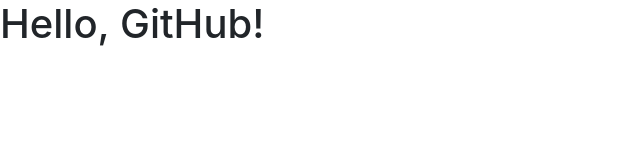
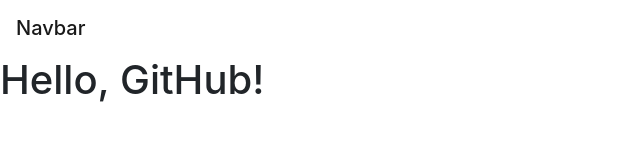
Before and after one commit to AzureBytes/edxwebdemo, a plain HTML site: page index.html in a window 1280 px wide. Shown: the whole page, without its empty margins (0-640 px from the left). Drawn offline with nearby package versions, Linux system fonts and the light colour scheme.

Commit message:
Update index.html

```diff
--- a/index.html
+++ b/index.html
@@ -10,6 +10,9 @@
     <link rel="stylesheet" href="https://maxcdn.bootstrapcdn.com/bootstrap/4.0.0-alpha.5/css/bootstrap.min.css" integrity="sha384-AysaV+vQoT3kOAXZkl02PThvDr8HYKPZhNT5h/CXfBThSRXQ6jW5DO2ekP5ViFdi" crossorigin="anonymous">
   </head>
   <body>
+    <nav class="navbar navbar-light bg-faded">
+  <h1 class="navbar-brand mb-0">Navbar</h1>
+</nav>
     <h1>Hello, GitHub!</h1>
 
     <!-- jQuery first, then Tether, then Bootstrap JS. -->
```
